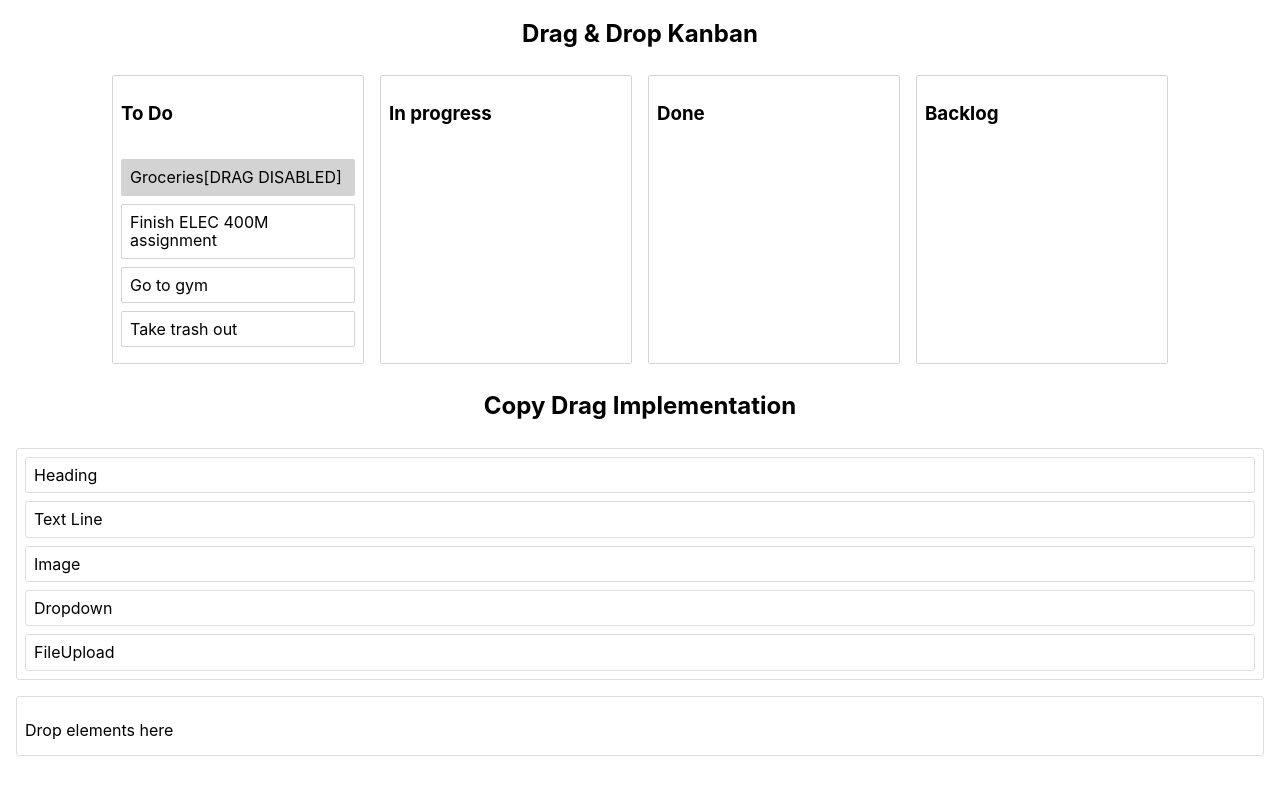
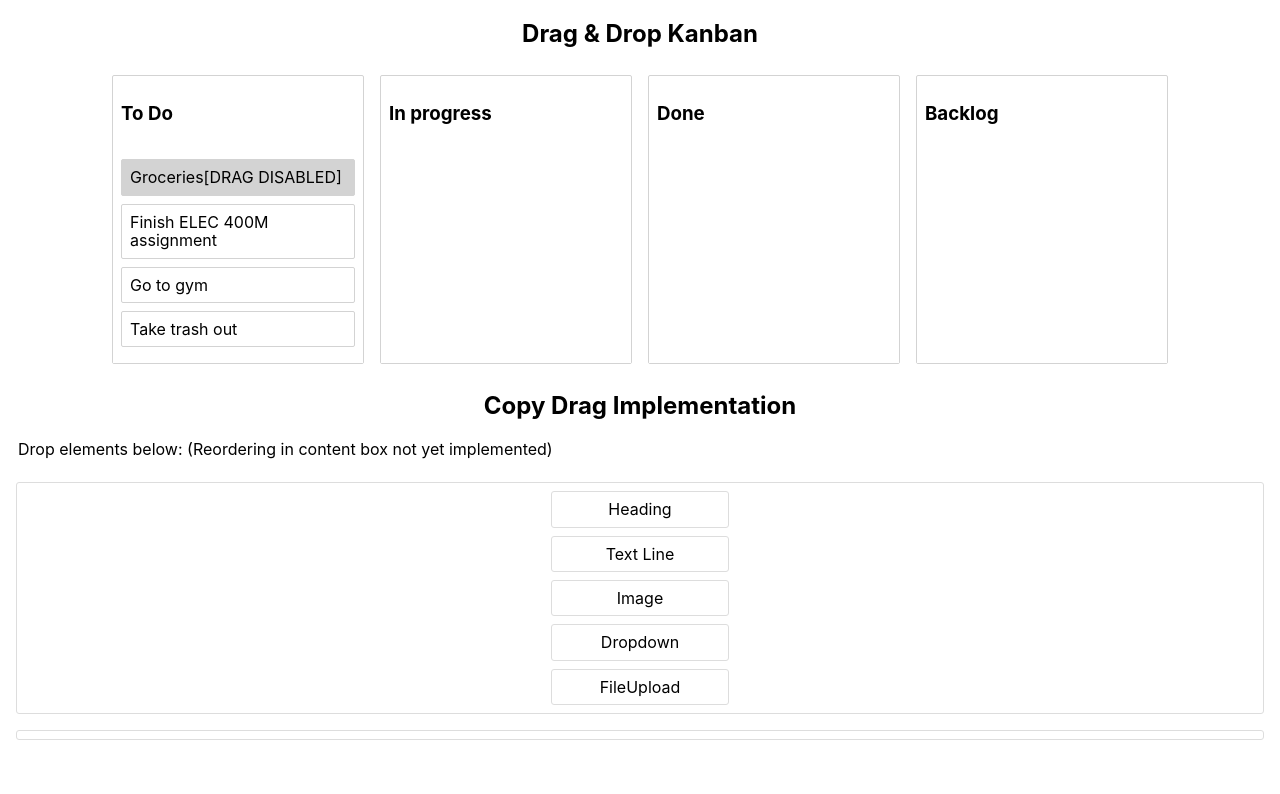
Before and after one commit to mathewbushuru/drag-and-drop-task-app, a React (Create React App) app: page / in a window 1280 px wide. Shown: the top 794 px of the page. Built offline with nearby package versions, Linux system fonts and the light colour scheme.

Commit message:
now dragged elements persist in content box + style changes

```diff
--- a/src/App.js
+++ b/src/App.js
@@ -158,6 +158,7 @@ const App = () => {
         </StrictModeDroppable>
       </DragDropContext>
       <Title>Copy Drag Implementation</Title>
+      <p style={{marginLeft: "18px"}}>Drop elements below: (Reordering in content box not yet implemented)</p>
       <CopyDrag/>
     </>
   );
--- a/src/CopyDrag.jsx
+++ b/src/CopyDrag.jsx
@@ -27,6 +27,9 @@ const Kiosk = styled(List)`
   // right: 0;
   // width: 200px;
   flex: 1 1 15%;
+  display: flex;
+  flex-direction: column;
+  align-items: center;
 `;
 const Item = styled.div`
   padding: 0.5rem;
@@ -34,6 +37,9 @@ const Item = styled.div`
   border: 1px ${(props) => (props.isDragging ? "dashed #4099ff" : "solid #ddd")};
   border-radius: 3px;
   background-color: white;
+  cursor: pointer;
+  width: 160px;
+  text-align: center;
 `;
 const Clone = styled(Item)`
   // + div {
@@ -42,6 +48,9 @@ const Clone = styled(Item)`
 `;
 const Content = styled(List)`
   flex: 6 3 80%;
+  display: flex;
+  flex-direction: column;
+  justify-content: flex-start;
 `;
 
 export const CopyDrag = () => {
@@ -153,7 +162,7 @@ export const CopyDrag = () => {
               ref={provided.innerRef}
               isDraggingOver={snapshot.isDraggingOver}
             >
-              <p>Drop elements here</p>
+
               {droppedItemsData.map((item, index) => (
                 <Draggable key={item.id} draggableId={item.id} index={index}>
                   {(provided, snapshot) => (
```
